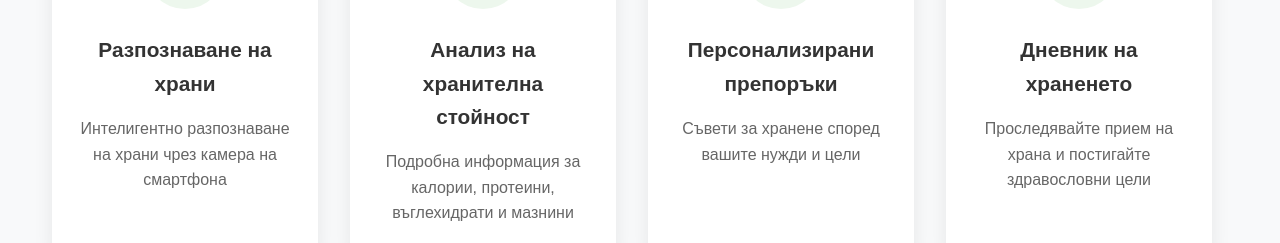
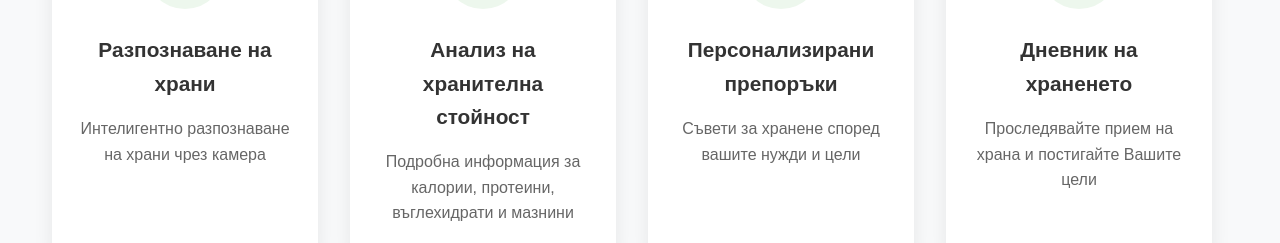
Before and after one commit to MagdalenaMaglizhanova/food-label-scanner, a React (Vite) app: page / in a window 1280 px wide. Shown: the part 2040-2283 px from the top of the page. Built offline with nearby package versions, Linux system fonts and the light colour scheme.

Commit message:
Update Main.tsx

```diff
--- a/src/components/Main.tsx
+++ b/src/components/Main.tsx
@@ -85,7 +85,7 @@ const Main: React.FC = () => {
                 </svg>
               </div>
               <h3>Разпознаване на храни</h3>
-              <p>Интелигентно разпознаване на храни чрез камера на смартфона</p>
+              <p>Интелигентно разпознаване на храни чрез камера</p>
             </div>
             <div className="feature-card">
               <div className="feature-icon">
@@ -112,7 +112,7 @@ const Main: React.FC = () => {
                 </svg>
               </div>
               <h3>Дневник на храненето</h3>
-              <p>Проследявайте прием на храна и постигайте здравословни цели</p>
+              <p>Проследявайте прием на храна и постигайте Вашите цели</p>
             </div>
           </div>
         </div>
```
